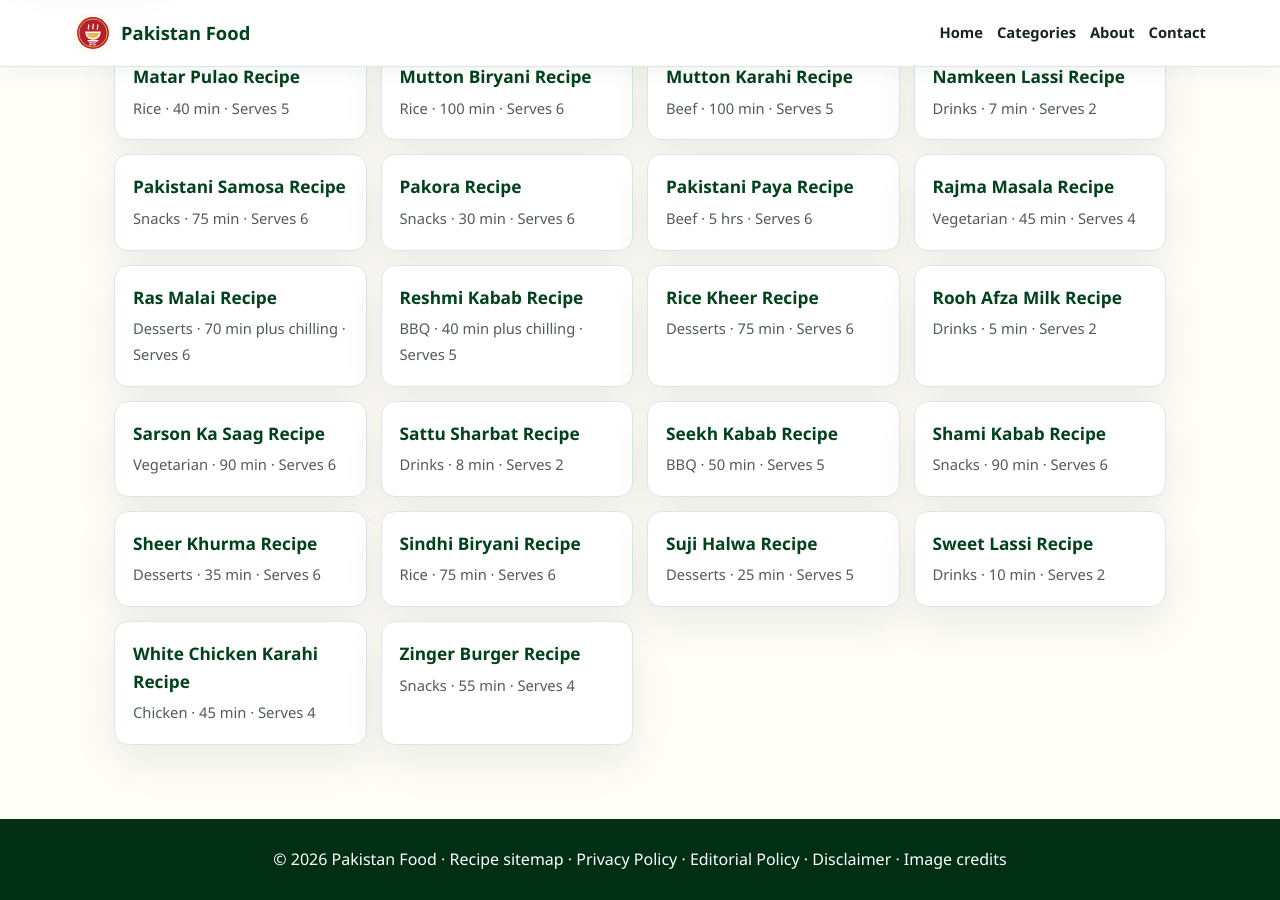
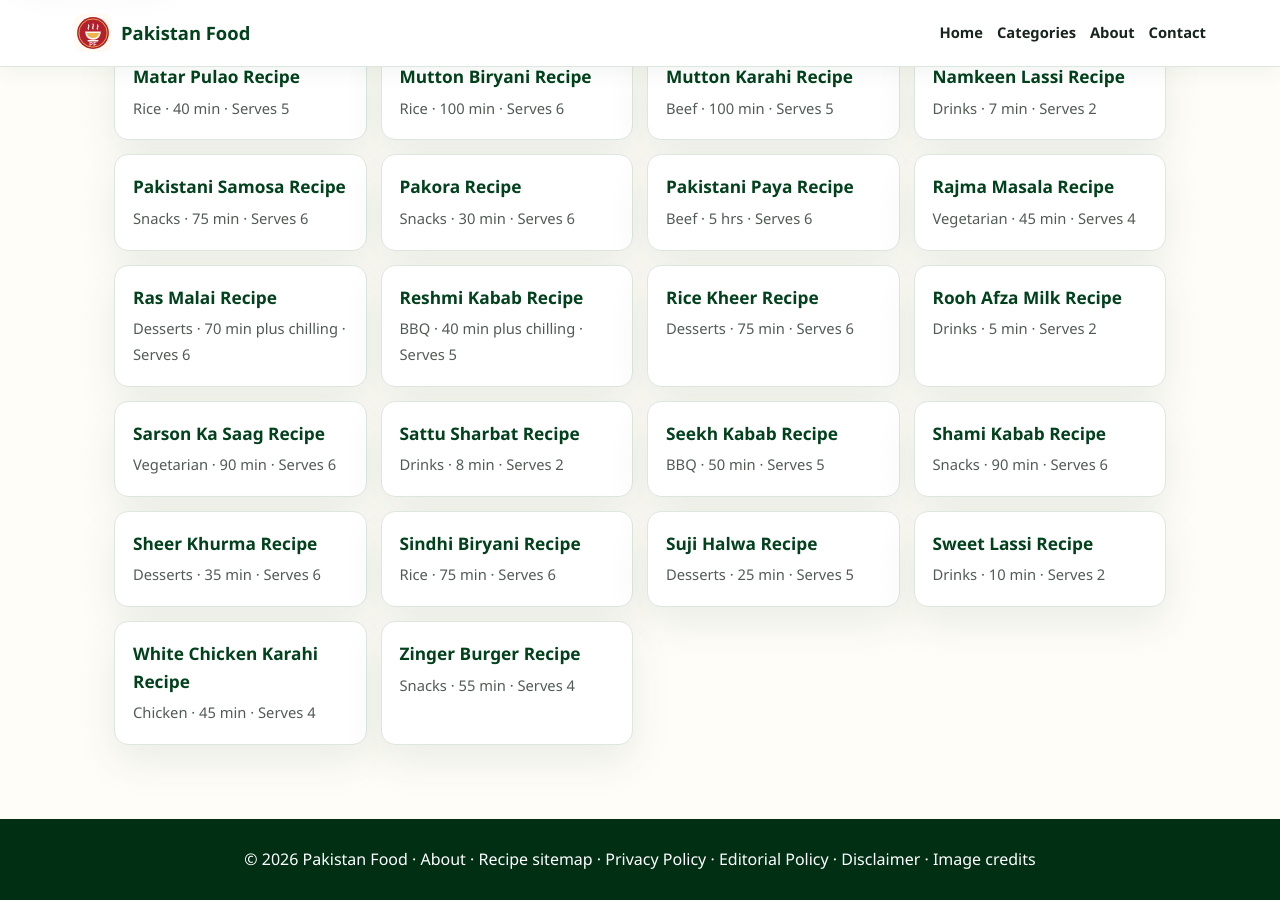
Before and after one commit to manazarali01-hub/pakistan-food, a Jekyll site: the page built from recipes/index.html, in a window 1280 px wide and 900 px high, scrolled down 2476 px. Built offline with Jekyll 4.4.1, drawn with Linux system fonts in a browser that asks for light colours.

Commit message:
Add About trust link to recipe directory footer

```diff
--- a/recipes/index.html
+++ b/recipes/index.html
@@ -127,6 +127,6 @@ layout: null
       {% endfor %}
     </div>
   </main>
-  <footer class="hub-site-footer"><p>© 2026 Pakistan Food · <a href="../sitemap.html">Recipe sitemap</a> · <a href="../privacy-policy.html">Privacy Policy</a> · <a href="../editorial-policy.html">Editorial Policy</a> · <a href="../disclaimer.html">Disclaimer</a> · <a href="../image-credits.html">Image credits</a></p></footer>
+  <footer class="hub-site-footer"><p>© 2026 Pakistan Food · <a href="../about.html">About</a> · <a href="../sitemap.html">Recipe sitemap</a> · <a href="../privacy-policy.html">Privacy Policy</a> · <a href="../editorial-policy.html">Editorial Policy</a> · <a href="../disclaimer.html">Disclaimer</a> · <a href="../image-credits.html">Image credits</a></p></footer>
 </body>
 </html>
```
